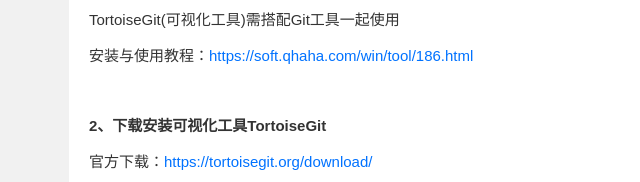
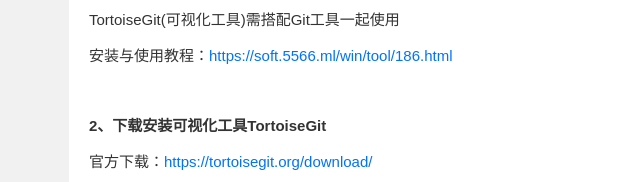
Before and after one commit to 3606655/soft, a plain HTML site: page win/tool/187.html in a window 1280 px wide. Shown: the part 268-450 px from the top of the page, 71-711 px from the left. Drawn offline with nearby package versions, Linux system fonts and the light colour scheme; some packages are replaced by stand-ins of ours.

Commit message:
Update 187.html

```diff
--- a/win/tool/187.html
+++ b/win/tool/187.html
@@ -78,7 +78,7 @@
 <p>
 	TortoiseGit(可视化工具)需搭配Git工具一起使用</p>
 <p>
-	安装与使用教程：<a href="https://soft.qhaha.com/win/tool/186.html" rel="noopener noreferrer nofollow" target="_blank">https://soft.qhaha.com/win/tool/186.html</a></p>
+	安装与使用教程：<a href="https://soft.5566.ml/win/tool/186.html" rel="noopener noreferrer nofollow" target="_blank">https://soft.5566.ml/win/tool/186.html</a></p>
 <br />
 <p>
 	<strong>2、下载安装可视化工具TortoiseGit </strong></p>
```
